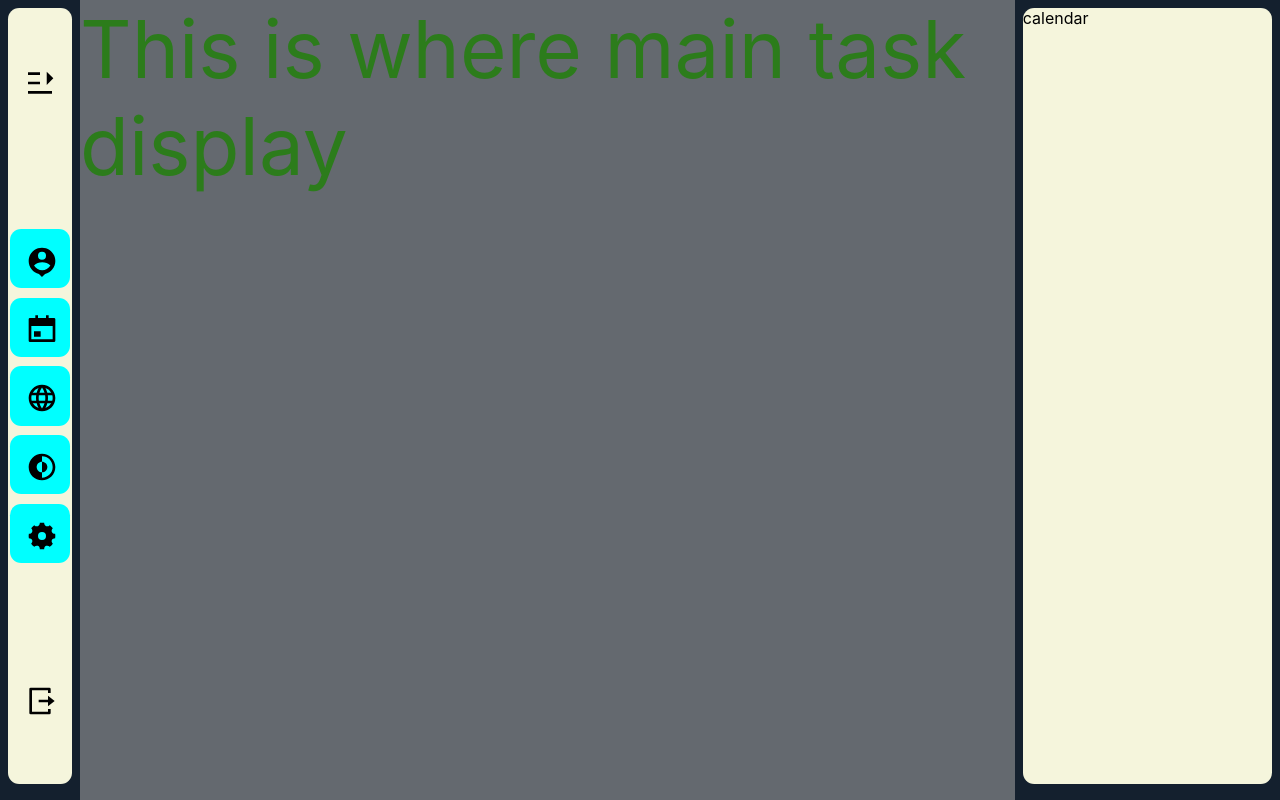
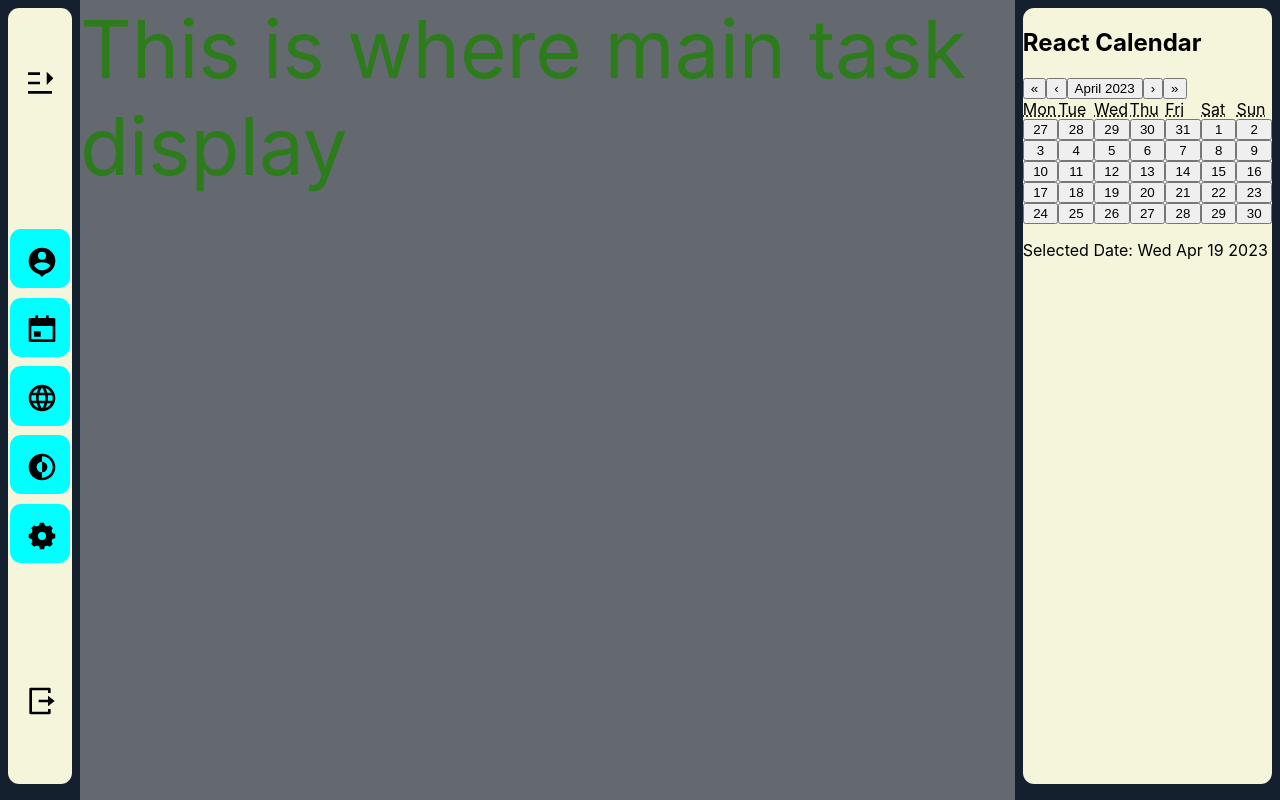
Before and after one commit to ODEH67/ToDo_List_React, a React (Create React App) app in the folder todo-list/: page / in a window 1280 px wide. Built offline with nearby package versions, Linux system fonts and the light colour scheme.

Commit message:
add calendar component

```diff
--- a/todo-list/src/App.js
+++ b/todo-list/src/App.js
@@ -5,6 +5,8 @@
 import {RiSettings5Fill} from 'react-icons/ri';
 import {MdLanguage} from 'react-icons/md';
 import {CgDarkMode} from 'react-icons/cg';
+
+import StyleCalendar from "./components/calendar";
 import './App.css';
 import './components/anh.css';
 
@@ -34,7 +36,8 @@
       <section className="workspace">This is where main task display
 
       </section>
-      <section className="calendar">calendar
+      <section className="calendar">
+        <StyleCalendar />
       </section>
     </div>
 
--- a/todo-list/src/components/calendar.js
+++ b/todo-list/src/components/calendar.js
@@ -0,0 +1,19 @@
+import { useState } from 'react';
+import Calendar from 'react-calendar';
+
+export default function StyleCalendar() {
+    const [date, setDate] = useState(new Date());
+
+    return (
+        <div className='app'>
+        <h1 className='text-center'>React Calendar</h1>
+        <div className='calendar-container'>
+            <Calendar onChange={setDate} value={date} />
+        </div>
+        <p className='text-center'>
+            <span className='bold'>Selected Date:</span>{' '}
+            {date.toDateString()}
+        </p>
+        </div>
+  );
+}
```
